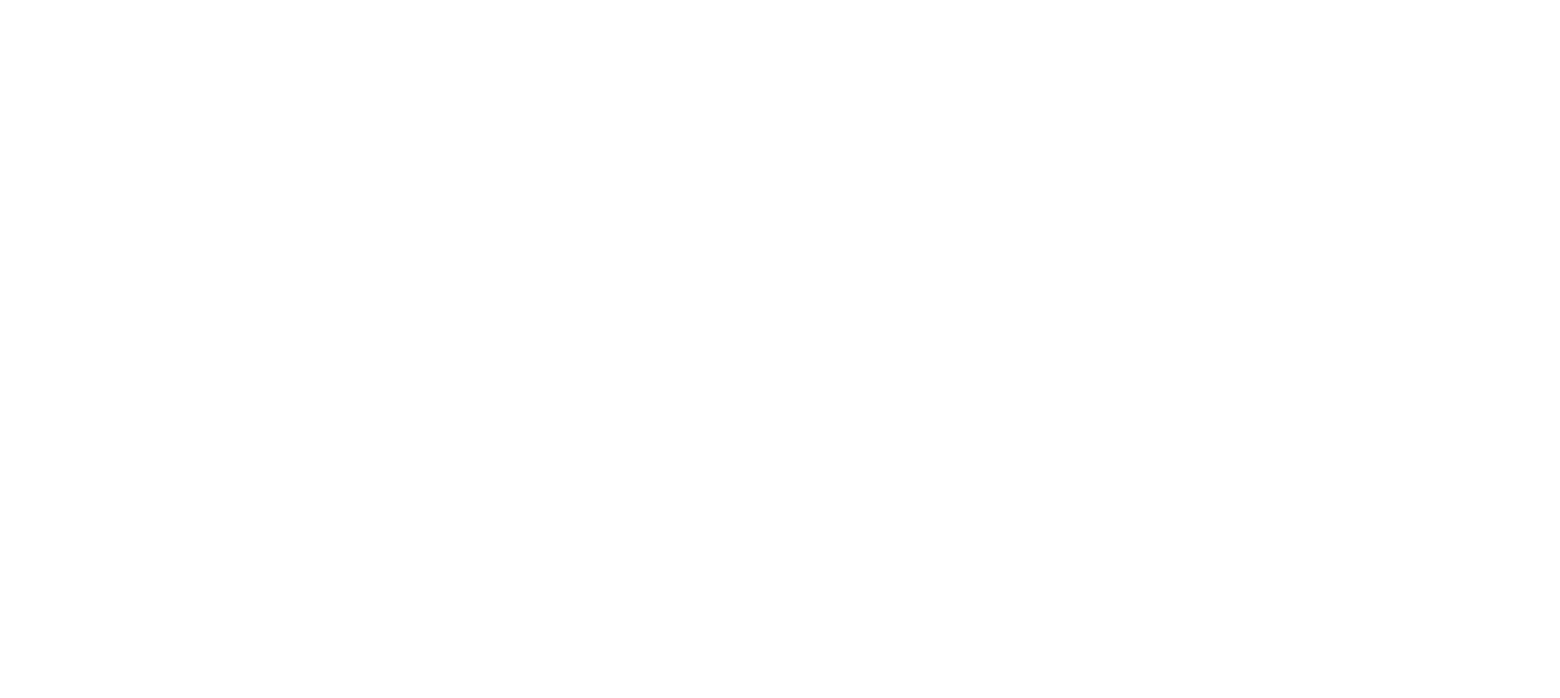
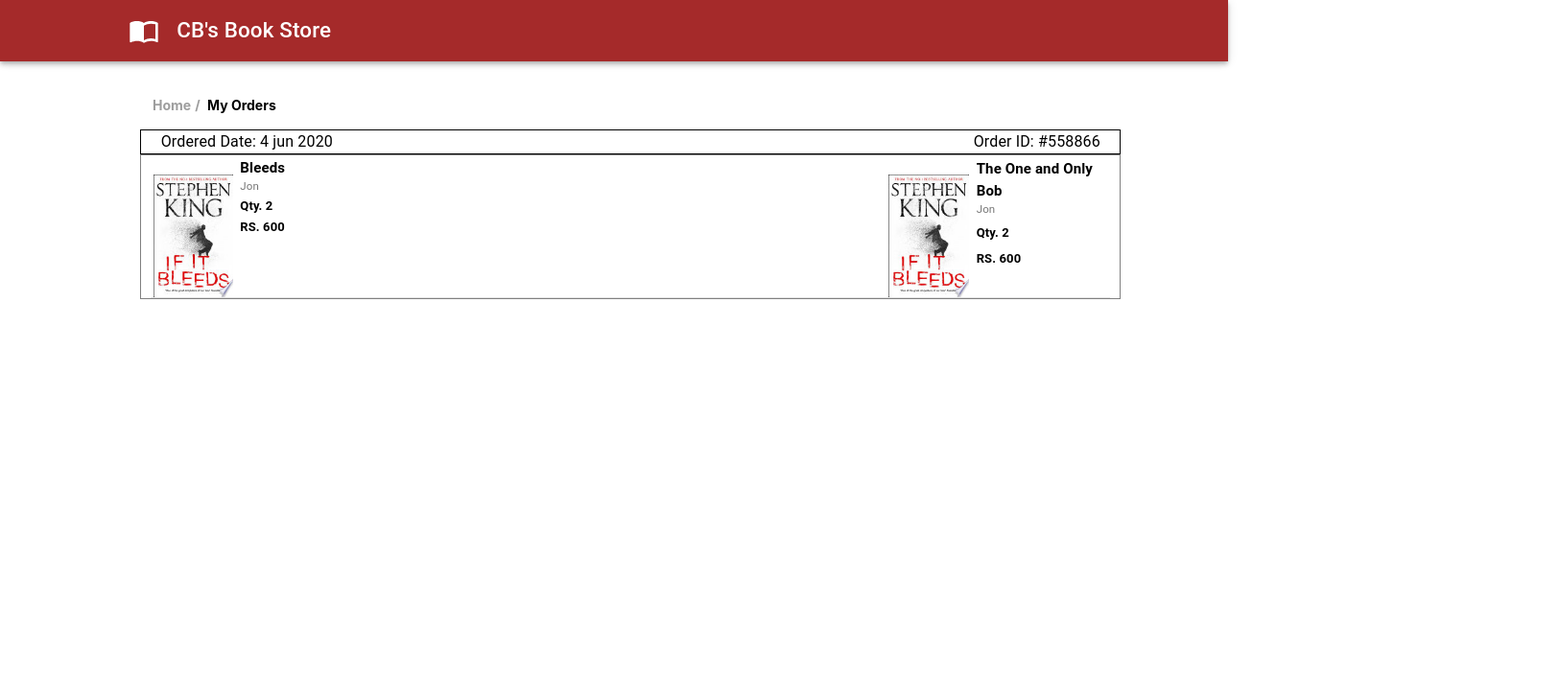
Before and after one commit to gajanan15/Online-Book-Store-Front-End, a React (Create React App) app: page /orders in a window 1280 px wide. Shown: the top 728 px of the page at 96% size, 1626 px wide, since content can reach past the window. Built offline with nearby package versions, Linux system fonts and the light colour scheme.

Commit message:
ADDED : UI for display order details

```diff
--- /dev/null
+++ b/src/component/user/MyOrdersList.js
@@ -0,0 +1,84 @@
+import React, {Component} from 'react';
+import CbHeader from "../utils/CbHeader";
+import CbFooter from "../utils/CbFooter";
+import '../../css/MyOrders.css'
+import Grid from "@material-ui/core/Grid";
+import Typography from "@material-ui/core/Typography";
+import Divider from "@material-ui/core/Divider";
+
+class MyOrdersList extends Component {
+
+    constructor(props) {
+        super(props);
+        this.state = {
+        }
+    }
+
+    render() {
+        return (
+            <div>
+                <div className="main-order">
+                    <Grid container className="ordercontainer">
+                        <CbHeader/>
+                        <ul className="myorderbreadcrumb">
+                            <li><a href="/">Home</a></li>
+                            <li>My Orders</li>
+                        </ul>
+
+                        <div>
+                            <div>
+                                <div className="myorderdiv">
+                                    <Typography component="h2" id="orderdate">Ordered Date: 4 jun 2020</Typography>
+                                    <Typography id="orderid">Order ID: #558866</Typography>
+                                </div>
+
+                                <div className="orderblock">
+                                    <Grid className="order-grid" item xs={12} sm={12} md={12} lg={12} xl={12}
+                                          spacing={2}>
+                                        <div style={{display:"flex"}}>
+                                        <div id="orderimg">
+                                            <img src={require("../../asset/Bleeds.jpg")} alt={"Not found"}
+                                                 className="order-img"/>
+                                        </div>
+                                        <div style={{marginLeft: "1%", marginTop: "1.5%", width: "60%"}}>
+                                            <Typography id="order-bookname"
+                                                        component="h2">Bleeds</Typography>
+                                            <Typography variant="body2" color="textSecondary"
+                                                        id="order-authorname">Jon</Typography>
+                                            <Typography component="h2"
+                                                        id="order-cost">Qty. 2</Typography>
+                                            <Typography component="h2"
+                                                        id="order-cost">RS. 600</Typography>
+                                        </div>
+                                        </div>
+                                        <div style={{display:"flex"}}>
+                                        <div id="orderimg">
+                                            <img src={require("../../asset/Bleeds.jpg")} alt={"Not found"}
+                                                 className="order-img"/>
+                                        </div>
+                                        <div style={{marginLeft: "1%", marginTop: "1.5%", width: "80%"}}>
+                                            <Typography id="order-bookname"
+                                                        component="h2">The One and Only Bob</Typography>
+                                            <Typography variant="body2" color="textSecondary"
+                                                        id="order-authorname">Jon</Typography>
+                                            <Typography component="h2"
+                                                        id="order-cost">Qty. 2</Typography>
+                                            <Typography component="h2"
+                                                        id="order-cost">RS. 600</Typography>
+                                        </div>
+                                </div>
+                                    </Grid>
+                                    <Divider style={{marginLeft: "1%", marginRight: "1%"}}/>
+                                </div>
+
+                            </div>
+                        </div>
+                    </Grid>
+                </div>
+                <CbFooter/>
+            </div>
+        );
+    }
+}
+
+export default MyOrdersList;
--- /dev/null
+++ b/src/css/MyOrders.css
@@ -0,0 +1,115 @@
+.ordercontainer {
+    /*min-height: 88.9vh;*/
+    margin-left: -7%;
+}
+
+.main-order{
+    min-height: 89.1vh;
+}
+
+ul.myorderbreadcrumb {
+    margin-left: 10%;
+    margin-top: 7%;
+}
+
+/* Display list items side by side */
+ul.myorderbreadcrumb li {
+    display: inline;
+    font-size: 14px;
+    font-weight: bold;
+}
+
+/* Add a slash symbol (/) before/behind each list item */
+ul.myorderbreadcrumb li+li:before {
+    padding: 4px;
+    color: #9D9D9D;
+    content: "/\00a0";
+}
+
+/* Add a color to all links inside the list */
+ul.myorderbreadcrumb li a {
+    color: #9D9D9D;
+    text-decoration: none;
+    cursor: pointer;
+}
+
+.myorderdiv {
+    border:1px solid black;
+    margin-left: 168px;
+    display: flex;
+    justify-content: space-between;
+}
+
+#orderdate {
+    margin-left: 2%;
+}
+
+#orderid {
+    margin-right: 2%;
+}
+
+#order-bookname {
+    font-size: 15px;
+    margin-left:18px;
+    font-weight: bold;
+}
+
+#order-authorname {
+    font-size: 11.5px;
+    margin-left: 18px;
+}
+
+#order-cost {
+    font-size: 13px;
+    font-weight:bold;
+    margin-left: 18px;
+    margin-top: 4%;
+}
+
+#order-date {
+    font-size: 15px;
+}
+
+#order-date-value{
+    font-size: 13px;
+    margin-bottom: 11%;
+    color:gray;
+}
+
+#order-id{
+    font-size: 15px;
+}
+
+#order-id-value{
+    font-size: 13px;
+    margin-bottom: 11%;
+    color:gray;
+}
+
+#datediv {
+    width : 162px;
+    height: 20px;
+    margin-top: 2%;
+    margin-left: 55%;
+}
+
+.order-img {
+    margin-left: 15%;
+    margin-bottom: 1.5%;
+    height: 16vh;
+    margin-top: 25%;
+}
+
+.orderblock{
+    margin-left: 168px;
+    width: 1022px;
+    border:1px solid grey;
+    margin-bottom: 1%;
+}
+
+.order-grid{
+    width:1022px;
+    display:flex;
+    justify-content: space-between;
+    height: 148px;
+}
--- a/src/router/RouterComponent.js
+++ b/src/router/RouterComponent.js
@@ -9,6 +9,7 @@ import ForgotPassword from "../component/user/ForgotPassword";
 import ResetPassword from "../component/user/ResetPassword";
 import VerificationSuccessful from "../component/user/VerificationSuccessful";
 import ResendEmail from "../component/user/ResendEmail";
+import MyOrdersList from "../component/user/MyOrdersList";
 
 class RouterComponent extends React.Component {
 constructor(props) {
@@ -27,6 +28,7 @@ constructor(props) {
                 <Route path={"/reset/password/:token"} component={ResetPassword} exact/>
                 <Route path={"/verify/email/:token"} component={VerificationSuccessful} exact/>
                 <Route path={"/resend/email"} component={ResendEmail} exact/>
+                <Route path={"/orders"} component={MyOrdersList} exact/>
              </Switch>
         );
     }
```
